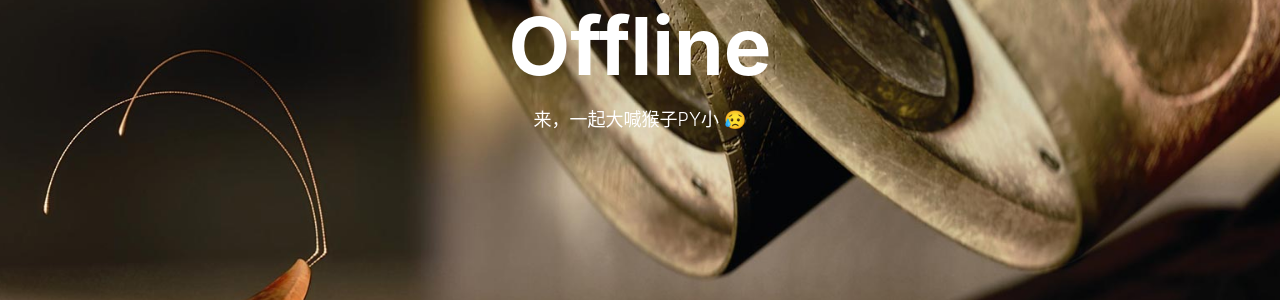
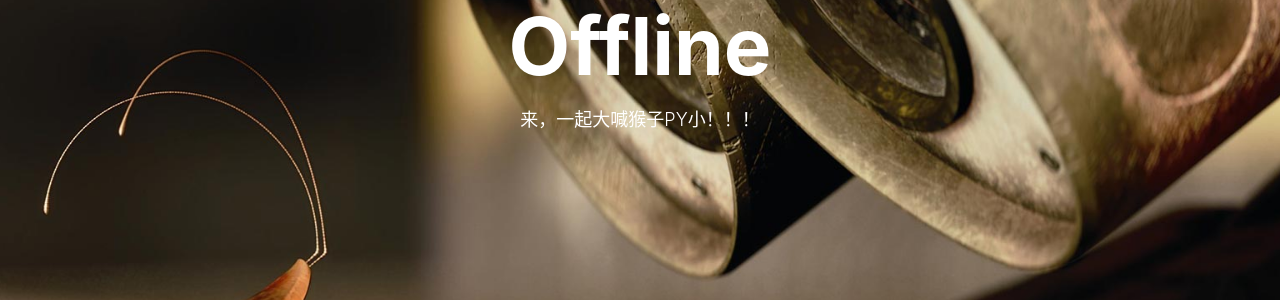
Before and after one commit to shiguang1120/acfun-game.github.io, a Jekyll site: the page built from offline.html, in a window 1280 px wide. Shown: the part 337-637 px from the top of the page. Built offline with Jekyll 4.4.1, drawn with Linux system fonts in a browser that asks for light colours; nearby versions of some CDN libraries; comment, search, counter and statistics services are not loaded.

```diff
--- a/offline.html
+++ b/offline.html
@@ -1,6 +1,6 @@
 ---
 layout: default
-description: "来，一起大喊猴子PY小 😥"
+description: "来，一起大喊猴子PY小！！！"
 header-img: "img/404-bg.jpg"
 permalink: /offline.html
 ---
```
